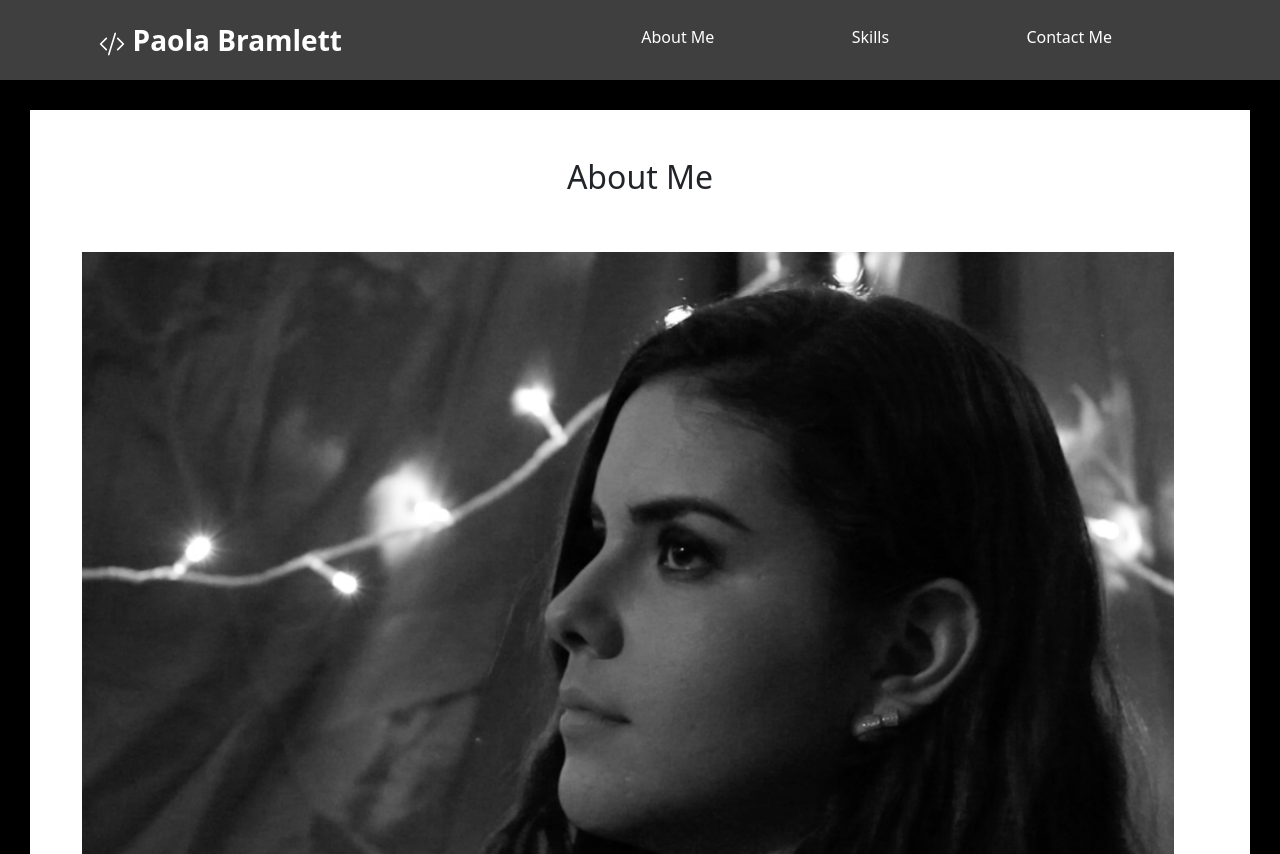
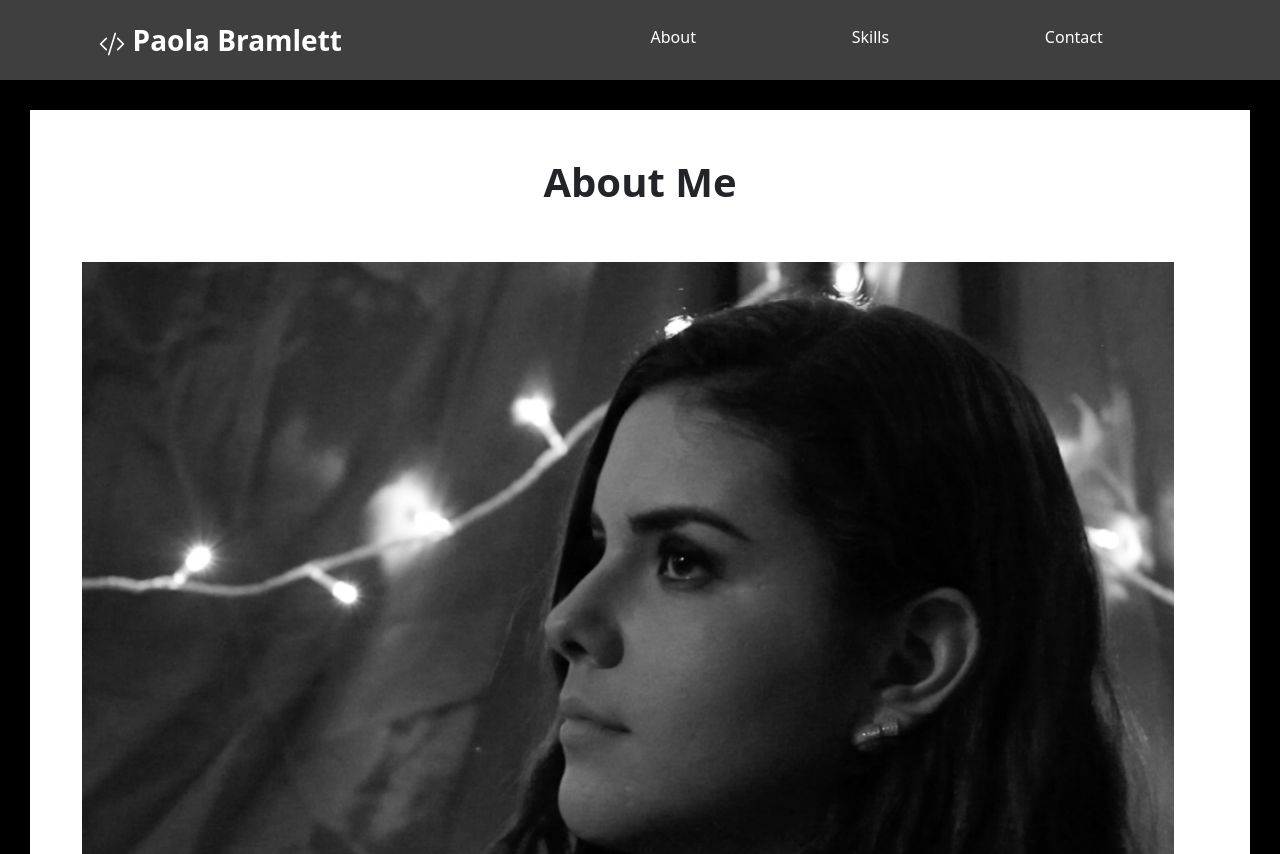
Before and after one commit to paolabramlett/Paola-Bramlett-Website, a React (Create React App) app: page /AboutMe in a window 1280 px wide. Shown: the top 854 px of the page. Built offline with nearby package versions, Linux system fonts and the light colour scheme.

Commit message:
Changed boldness and navbar

```diff
--- a/src/AboutMe.js
+++ b/src/AboutMe.js
@@ -9,9 +9,9 @@ export default function AboutMe() {
         <div className="AboutMe">
             <br />
             <br />
-            <h2>
-                About Me
-            </h2>
+            <h1>
+                <strong>About Me</strong>
+            </h1>
             <br />
             <br />
 
--- a/src/Navbar.js
+++ b/src/Navbar.js
@@ -19,7 +19,7 @@ function Navbar() {
                 <ul className="nav-links">
                     <Link style={navStyle} to="/AboutMe">
                         <li>
-                            About Me
+                            About
                         </li>
                     </Link>
                     <Link style={navStyle} to="/Skills">
@@ -29,7 +29,7 @@ function Navbar() {
                     </Link>
                     <Link style={navStyle} to="/Contact">
                         <li>
-                            Contact Me
+                            Contact
                         </li>
                     </Link>
 
```
Also changed, not shown: 1 other file (tests, documents, lock files or other folders).
